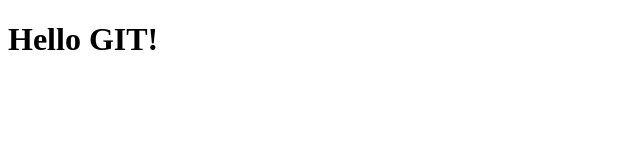
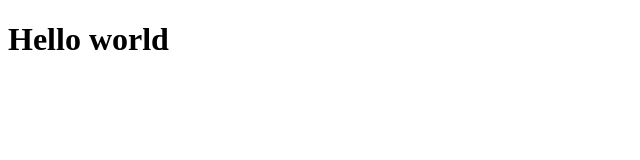
Before and after one commit to AnnaW-hi/git-course-4B, a plain HTML site: page index.html in a window 1280 px wide. Shown: the full height of the page, 0-640 px from the left. Drawn offline with Linux system fonts and the light colour scheme.

Commit message:
Hello world added to index.html

```diff
--- a/index.html
+++ b/index.html
@@ -6,6 +6,6 @@
     <title>iSA GIT course 4B</title>
 </head>
 <body>
-    <h1>Hello GIT!</h1>
+    <h1>Hello world</h1>
 </body>
 </html>
```
